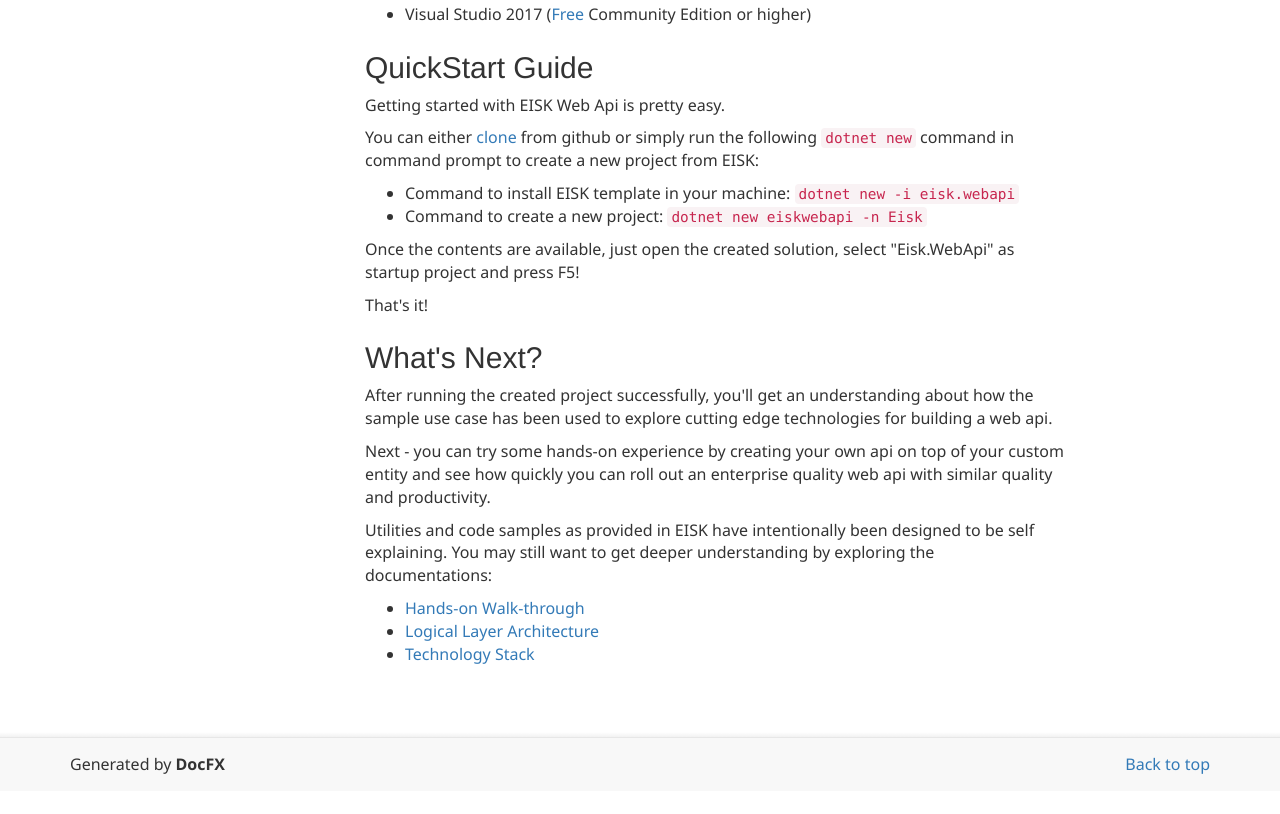
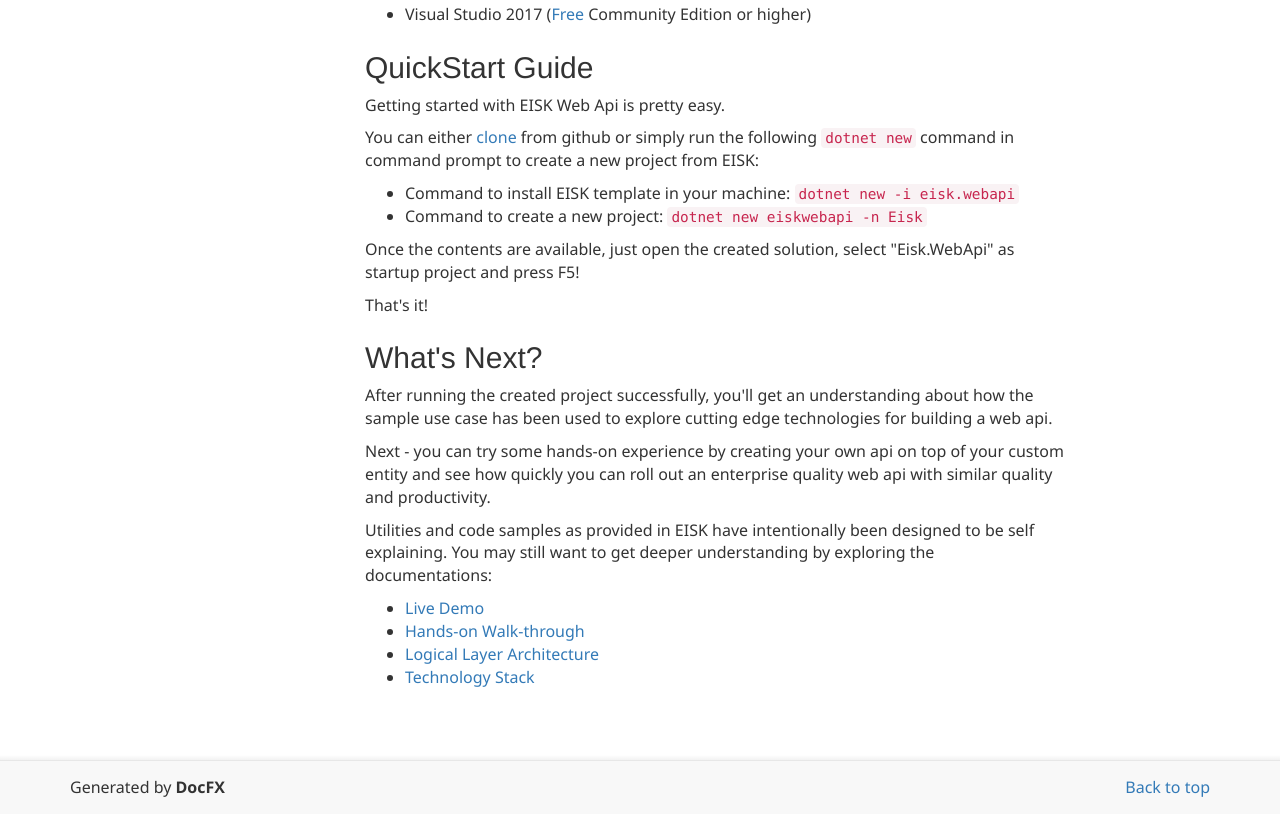
Before and after one commit to EISK/eisk.webapi, a plain HTML site: page docs/get-started/index.html in a window 1280 px wide. Shown: the part 905-1719 px from the top of the page. Before the commit the page ends 1696 px from the top, so only its background shows below. Drawn offline with Linux system fonts and the light colour scheme.

Commit message:
Update content

```diff
--- a/docs/get-started/index.html
+++ b/docs/get-started/index.html
@@ -120,6 +120,7 @@
 <p>Next - you can try some hands-on experience by creating your own api on top of your custom entity and see how quickly you can roll out an enterprise quality web api with similar quality and productivity.</p>
 <p>Utilities and code samples as provided in EISK have intentionally been designed to be self explaining. You may still want to get deeper understanding by exploring the documentations:</p>
 <ul>
+<li><a href="https://eiskwebapi.azurewebsites.net">Live Demo</a></li>
 <li><a href="https://eisk.github.io/eisk.webapi/docs/application-development/handson-walkthrough-create-service-api.html">Hands-on Walk-through</a></li>
 <li><a href="https://eisk.github.io/eisk.webapi/docs/architecture/logical-layers.html">Logical Layer Architecture</a></li>
 <li><a href="https://eisk.github.io/eisk.webapi/docs/technical-reference/technology-stack.html">Technology Stack</a></li>
```
Also changed, not shown: manifest.json.
